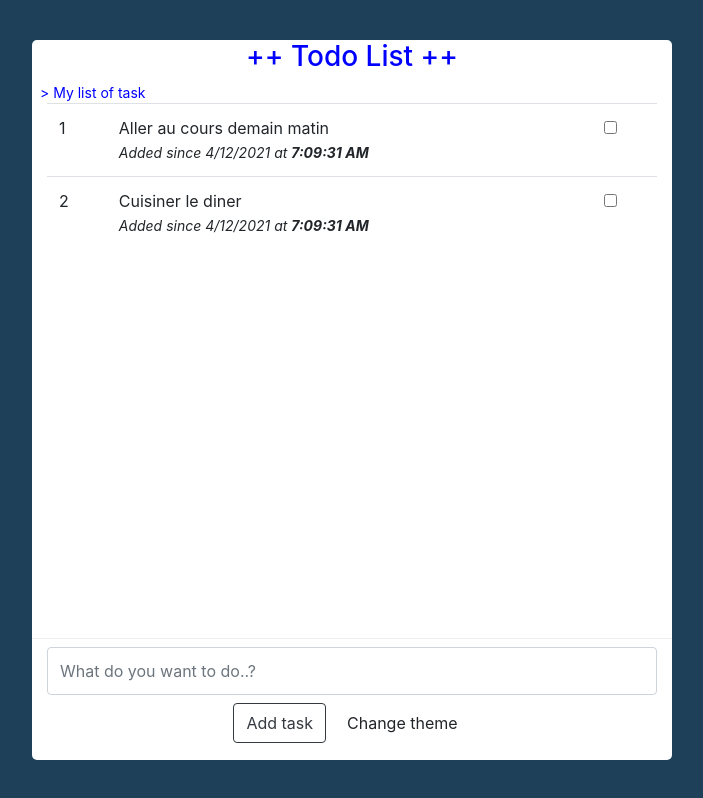
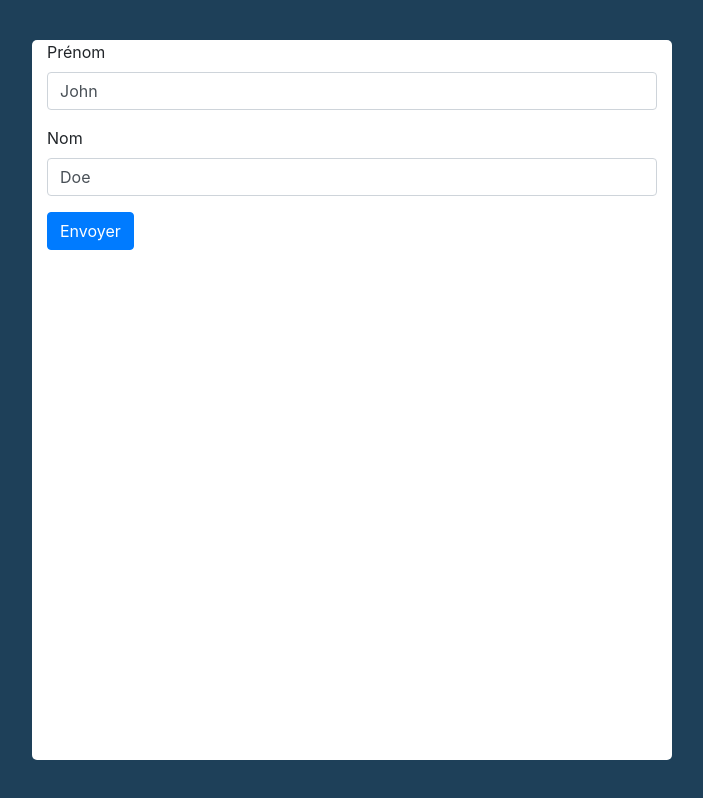
Before and after one commit to marnelfr/react-app, a React (Create React App) app: page / in a window 1280 px wide. Shown: the whole page, without its empty margins (288-991 px from the left). Built offline with nearby package versions, Linux system fonts and the light colour scheme.

Commit message:
using context with form

```diff
--- /dev/null
+++ b/src/FormWithContext.jsx
@@ -0,0 +1,69 @@
+import { useCallback } from "react";
+import { useContext, useMemo } from "react";
+import { createContext, useState } from "react";
+
+const FormContext = createContext({})
+
+function Form({defaultValue, onSubmit, children}) {
+  const [data, setData] = useState(defaultValue)
+
+  const changer = useCallback((name, newValue) => {
+    setData(data => ({...data, [name]: newValue}))
+  }, [])
+
+  const handleSubmit = useCallback((e) => {
+    e.preventDefault()
+    onSubmit(data)
+  }, [data, onSubmit])
+
+  const value = useMemo(() => {
+    return {data, changer}
+  }, [data, changer])
+
+  return (
+    <FormContext.Provider value={value}>
+      <form onSubmit={handleSubmit}>
+        {children}
+      </form>
+    </FormContext.Provider>
+  )
+}
+
+function FormField({name, children}) {
+  const context = useContext(FormContext)
+
+  const handleChange = useCallback((e) => {
+    context.changer(name, e.target.value)
+  }, [name, context])
+
+  return (
+    <div className="form-group">
+      <label htmlFor={name}>{children}</label>
+      <input type="text" name={name} onChange={handleChange} value={context.data[name] || ''} id={name} className="form-control" />
+    </div>
+  )
+}
+
+function PrimaryButton({children}) {
+  return <button className="btn btn-primary">{children}</button>
+}
+
+function FormWithContext() {
+
+  const handleSubmit = (data) => {
+    console.clear()
+    console.log(data)
+  }
+
+  return (
+    <div className="container">
+      <Form defaultValue={{ name: 'Doe', firstName: 'John' }} onSubmit={handleSubmit}>
+        <FormField name="firstName">Prénom</FormField>
+        <FormField name="name">Nom</FormField>
+        <PrimaryButton>Envoyer</PrimaryButton>
+      </Form>
+    </div>
+  );
+}
+
+export default FormWithContext;
--- a/src/index.js
+++ b/src/index.js
@@ -1,6 +1,7 @@
 import React from 'react';
 import ReactDOM from 'react-dom/client';
 import { Calculator } from './Calculator';
+import FormWithContext from './FormWithContext';
 import './index.css';
 import Reducing from './Reducing';
 // import { Todo } from './Todo'
@@ -12,7 +13,7 @@ import TodoList from './TodoList/TodoList';
 const root = ReactDOM.createRoot(document.getElementById('root'));
 root.render(
   <React.StrictMode>
-    <TodoList />
+    <FormWithContext />
   </React.StrictMode>
 );
 
```
